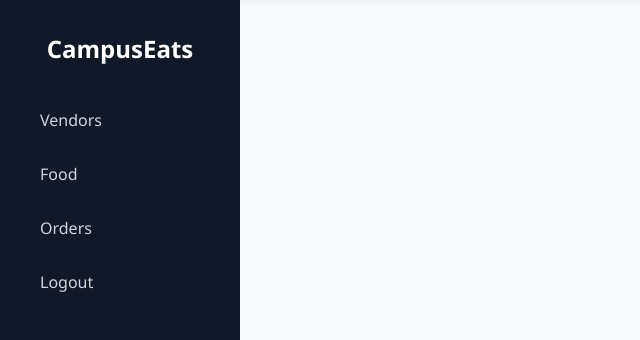
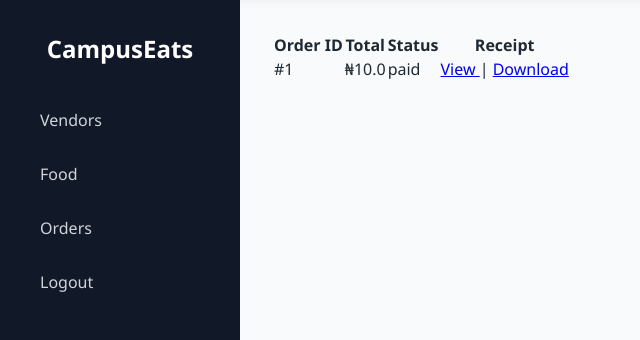
Before and after one commit to Zurum2025/OCFODS, a Flask app: page /student/orders in a window 1280 px wide. Shown: the part 118-458 px from the top of the page, without its empty margins (0-640 px from the left). Run offline with Flask 3, Linux system fonts and the light colour scheme; a user stored in the database is signed in; tables that the repository leaves empty hold one stand-in row (values such as "Sample post").

Commit message:
update orders page in student dashboard to show receipts

```diff
--- a/app.py
+++ b/app.py
@@ -8,8 +8,9 @@ from dotenv import load_dotenv
 from paystackapi.transaction import Transaction
 import os
 from sqlalchemy import func
-from reportlab.platypus import SimpleDocTemplate, Paragraph, Spacer
+from reportlab.platypus import SimpleDocTemplate, Paragraph, Spacer, Table, TableStyle
 from reportlab.lib.styles import getSampleStyleSheet
+from reportlab.lib import colors
 import requests
 from datetime import datetime
 
@@ -449,29 +450,43 @@ def generate_receipt(order):
 
     elements = []
 
-    elements.append(Paragraph("OFoods Receipt", styles["Title"]))
+    # title
+    elements.append(Paragraph("SEAMLESS Receipt", styles["Title"]))
     elements.append(Spacer(1, 10))
 
+
+    # ORDER INFO
     elements.append(Paragraph(f"Order ID: {order.id}", styles["Normal"]))
     elements.append(Paragraph(f"Date: {datetime.now().strftime('%Y-%m-%d %H:%M')}", styles["Normal"]))
-    elements.append(Paragraph(f"Total Paid: ₦{order.total_amount}", styles["Normal"]))
-
+    elements.append(Paragraph(f"Vendor: {order.vendor.business_name}", styles["Normal"]))
     elements.append(Spacer(1, 10))
 
-    # Items
-    elements.append(Paragraph("Items:", styles["Heading3"]))
+    # TABLE DATA
+    data = [["Item", "Qty", "Price (₦)", "Subtotal (₦)"]]
+
     for item in order.items:
-        elements.append(Paragraph(
-            f"{item.food.name} - ₦{item.subtotal}",
-            styles["Normal"]
-        ))
+        data.append([
+            item.food.name,
+            str(item.quantity),
+            f"{item.food.price:.2f}",
+            f"{item.subtotal:.2f}"
+        ])
 
-    elements.append(Spacer(1, 10))
+    # TOTAL ROW
+    data.append(["", "", "Total", f"{order.total_amount:.2f}"])
 
-    elements.append(Paragraph(f"Total Paid: ₦{order.total_amount}", styles["Heading2"]))
-    elements.append(Spacer(1, 10))
+    table = Table(data)
+    table.setStyle(TableStyle([
+        ("BACKGROUND", (0, 0), (-1, 0), colors.grey),
+        ("TEXTCOLOR", (0, 0), (-1, 0), colors.white),
+        ("GRID", (0, 0), (-1, -1), 1, colors.black),
+        ("FONTNAME", (0, 0), (-1, 0), "Helvetica-Bold"),
+    ]))
 
-    elements.append(Paragraph("Thank you for your purchase!", styles["Italic"]))
+    elements.append(table)
+    elements.append(Spacer(1, 20))
+
+    elements.append(Paragraph("Thank you for your order!", styles["Italic"]))
 
     doc.build(elements)
 
--- a/templates/student/stu_food.html
+++ b/templates/student/stu_food.html
@@ -1,5 +1,5 @@
 {% extends "student/stu_layout.html" %}
-{% block student_content%}
+{% block student_content %}
 <h1> Food </h1>
 <form method="POST" action="#">
 
--- a/templates/student/stu_orders.html
+++ b/templates/student/stu_orders.html
@@ -1,5 +1,5 @@
 {% extends "student/stu_layout.html" %}
-
+{% block student_content %}
 <table>
     <tr>
         <th>Order ID</th>
@@ -27,3 +27,4 @@
     </tr>
     {% endfor %}
 </table>
+{% endblock %}
```
